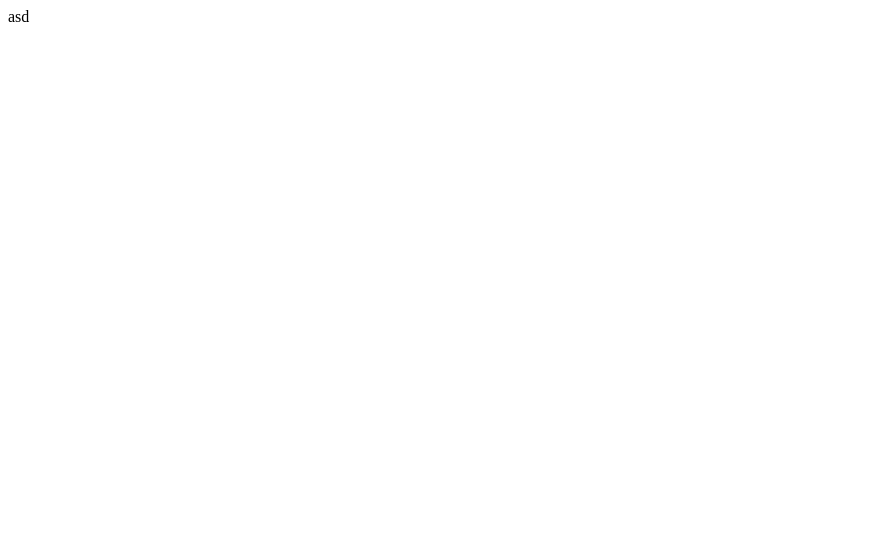
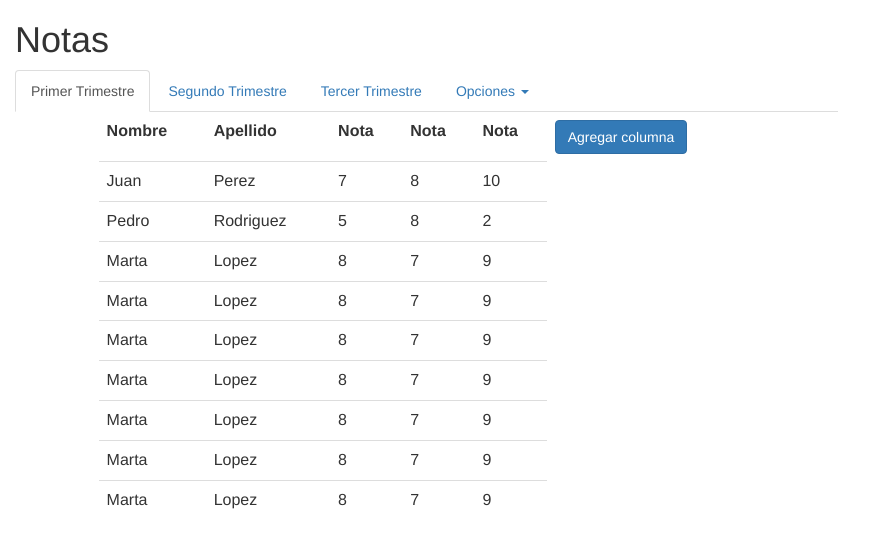
Before and after one commit to Maocast55/sistema-de-notas, a Django app: page /cursos in a window 1280 px wide. Before the commit the part shown is almost empty. Shown: the top 548 px of the page, without its empty margins (0-893 px from the left). Run offline with Django 3.2, Linux system fonts and the light colour scheme; some libraries are stand-ins or nearby versions.

Commit message:
Pantalla cursos en proceso

```diff
--- a/sistemaDeNotas/templates/pantalla_cursos.html
+++ b/sistemaDeNotas/templates/pantalla_cursos.html
@@ -1,10 +1,125 @@
-<!DOCTYPE html>
-<html lang="en">
+{% load bootstrap3 %} {% bootstrap_css %} {% bootstrap_javascript %}
 <head>
-    <meta charset="UTF-8">
-    <title></title>
+    <link rel="stylesheet" href="{{STATIC_URL}}css/estilo_application.css">
+    <link rel="stylesheet" href="{{STATIC_URL}}css/font-awesome/css/font-awesome.min.css">
+    <script src="http://code.jquery.com/jquery-1.9.1.js"></script>
+    <link href='http://fonts.googleapis.com/css?family=Yanone+Kaffeesatz' rel='stylesheet' type='text/css'>
+
+        {% load bootstrap3 %} {% bootstrap_css %} {% bootstrap_javascript %}
 </head>
-<body>
-asd
-</body>
-</html>
+
+
+
+<div class="contenido col-md-8">
+    <h1> Notas </h1>
+
+<ul class="nav nav-tabs">
+  <li class="active"><a href="#">Primer Trimestre</a></li>
+  <li><a href="#">Segundo Trimestre</a></li>
+  <li><a href="#">Tercer Trimestre</a></li>
+  <li> <a class="dropdown-toggle" data-toggle="dropdown" href="#">
+      Opciones <span class="caret"></span>
+      </a>
+      <ul class="dropdown-menu">
+       <li><a href="#"><span class="text-success">Terminar edicion</span></a></li>
+       <li><a href="#"><span class="text-warning">Cerrar Trimestre</span></a></li>
+       <li><a href="#"><span class="text-info">Guardar y volver</span></a></li>
+       <li><a href="#"><span class="text-danger">No guardar y volver</a></span></li>
+
+    </ul>
+    </li>
+</ul>
+
+
+<div class="col-md-10 col-md-offset-1">
+  <table class="table">
+        <thead>
+            <tr style="font-weight:bold;">
+                <td rowspan="2" class="header-tabla" >Nombre</td>
+                <td rowspan="2" class="header-tabla" >Apellido</td>
+                <td rowspan="2" class="header-tabla">Nota</td>
+                <td rowspan="2" class="header-tabla">Nota</td>
+                <td rowspan="2" class="header-tabla">Nota</td>
+
+                <td><button type="button" class="btn btn-primary">Agregar columna</button> </td>
+            </tr>
+
+        </thead>
+        <tbody>
+            <tr>
+                <td>Juan</td>
+                <td>Perez</td>
+                <td> 7 </td>
+                <td> 8</td>
+                <td> 10 </td>
+
+            </tr>
+            <tr>
+                <td>Pedro</td>
+                <td>Rodriguez</td>
+                <td>5</td>
+                <td>8</td>
+                <td>2</td>
+
+            </tr>
+            <tr>
+                <td>Marta</td>
+                <td>Lopez</td>
+                <td>8</td>
+                <td>7</td>
+                <td>9</td>
+
+            </tr>
+            <tr>
+                <td>Marta</td>
+                <td>Lopez</td>
+                <td>8</td>
+                <td>7</td>
+                <td>9</td>
+
+            </tr>
+            <tr>
+                <td>Marta</td>
+                <td>Lopez</td>
+                <td>8</td>
+                <td>7</td>
+                <td>9</td>
+
+            </tr>
+            <tr>
+                <td>Marta</td>
+                <td>Lopez</td>
+                <td>8</td>
+                <td>7</td>
+                <td>9</td>
+
+            </tr>
+            <tr>
+                <td>Marta</td>
+                <td>Lopez</td>
+                <td>8</td>
+                <td>7</td>
+                <td>9</td>
+
+            </tr>
+            <tr>
+                <td>Marta</td>
+                <td>Lopez</td>
+                <td>8</td>
+                <td>7</td>
+                <td>9</td>
+
+            </tr>
+            <tr>
+                <td>Marta</td>
+                <td>Lopez</td>
+                <td>8</td>
+                <td>7</td>
+                <td>9</td>
+
+            </tr>
+        </tbody>
+    </table>
+
+
+</div>
--- a/sistemaDeNotas/templates/pantalla_profesor.html
+++ b/sistemaDeNotas/templates/pantalla_profesor.html
@@ -38,9 +38,9 @@
 
         </nav>
 
-    </div>
+
 <div class="contenido col-md-12">
-    <h1><u> </u></h1>
+    <h1> Mis cursos </h1>
 
 <div class="col-md-8 col-md-offset-2">
     <table class="table-bordered table">
```
Also changed, not shown: sistemaDeNotas/static/css/estilo_application.css (line endings or trailing spaces).
